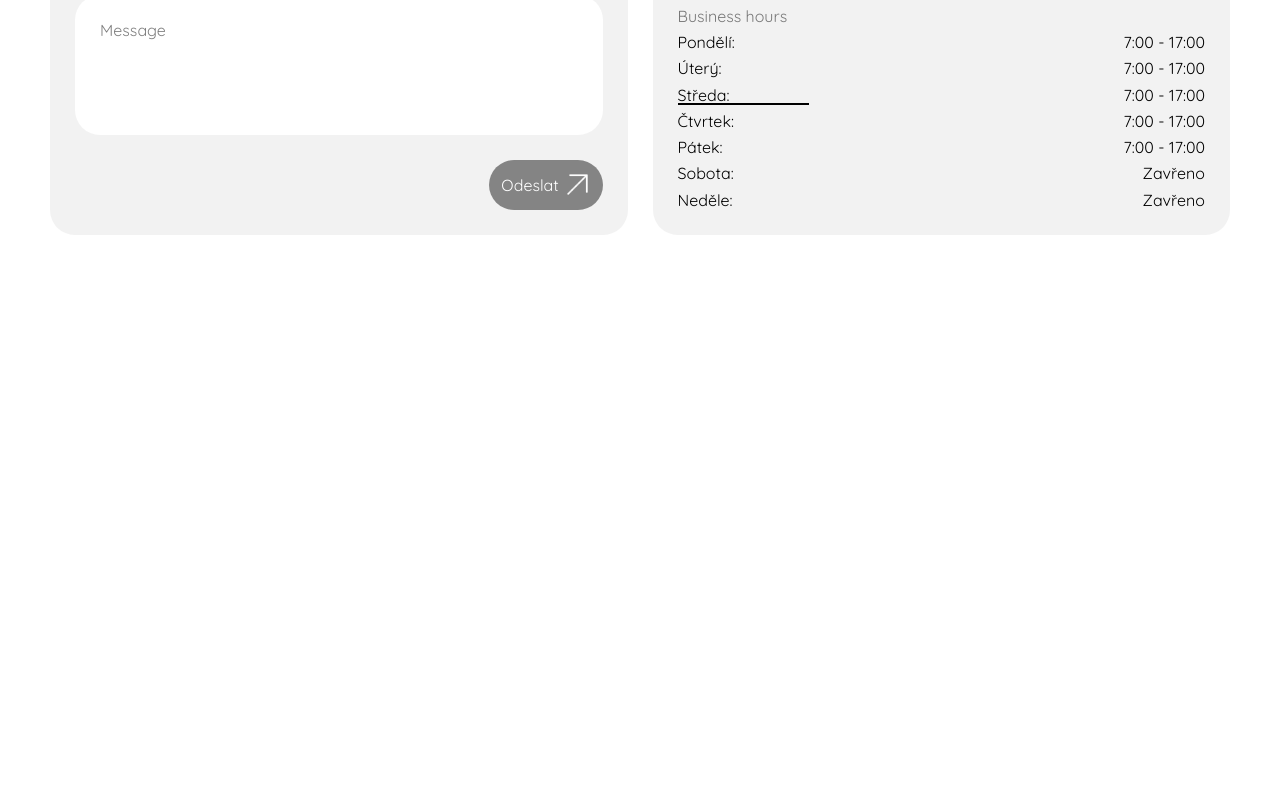
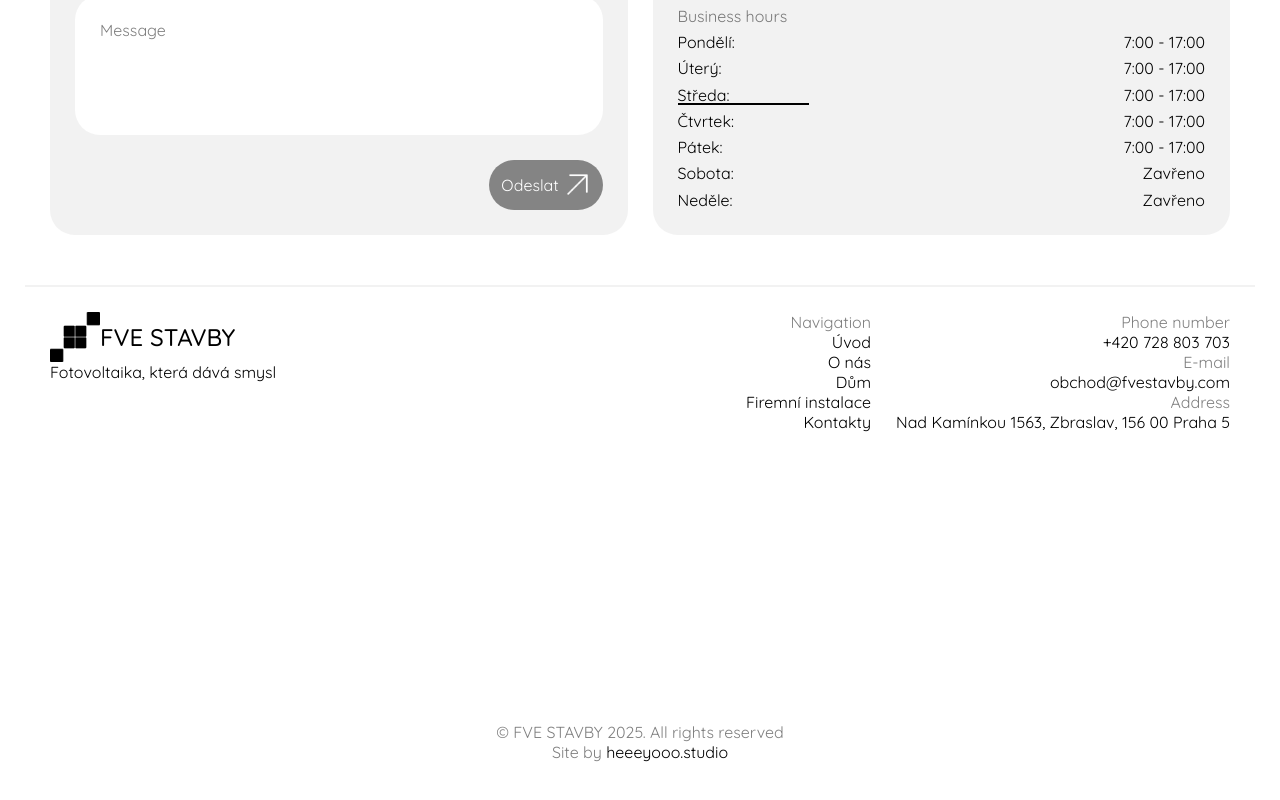
Before and after one commit to stepandordiai/fve-stavby, a React (Vite) app: page /contacts in a window 1280 px wide. Shown: the part 538-1338 px from the top of the page. Before the commit the page ends 823 px from the top, so only its background shows below. Built offline with nearby package versions, Linux system fonts and the light colour scheme.

Commit message:
v2.0.0 Add Footer

```diff
--- a/src/App.jsx
+++ b/src/App.jsx
@@ -5,6 +5,7 @@ import Building from "./components/Building/Building";
 import { BrowserRouter as Router, Routes, Route } from "react-router-dom";
 import Contacts from "./pages/Contacts/Contacts";
 import "./App.scss";
+import Footer from "./components/Footer/Footer";
 
 function App() {
     return (
@@ -16,6 +17,7 @@ function App() {
                 <Route path="/" element={<Home />} />
                 <Route path="/contacts" element={<Contacts />} />
             </Routes>
+            <Footer />
         </Router>
     );
 }
--- /dev/null
+++ b/src/components/Footer/Footer.jsx
@@ -0,0 +1,67 @@
+import { NavLink } from "react-router-dom";
+import logo from "./../../assets/logo/fve-stavby-black.png";
+import "./Footer.scss";
+
+const Footer = () => {
+    return (
+        <>
+            <div className="divider"></div>
+            <footer className="footer">
+                <div className="footer-top">
+                    <div>
+                        <NavLink className={"footer-top__logo"} to={"/"}>
+                            <img src={logo} alt="Logo" />
+                            <span>FVE STAVBY</span>
+                        </NavLink>
+                        <p>Fotovoltaika, která dává smysl</p>
+                    </div>
+                    <div className="footer-top__right-container">
+                        <div className="footer-top__nav">
+                            <p>Navigation</p>
+                            <ul className="footer-top__nav-list">
+                                <li>Úvod</li>
+                                <li>O nás</li>
+                                <li>Dům</li>
+                                <li>Firemní instalace</li>
+                                <li>Kontakty</li>
+                            </ul>
+                        </div>
+                        <ul className="footer-top__contact-details">
+                            <li>
+                                <span>Phone number</span>
+                                <a href="tel:+420728803703">+420 728 803 703</a>
+                            </li>
+                            <li>
+                                <span>E-mail</span>
+                                <a href="mailto:obchod@fvestavby.com">
+                                    obchod@fvestavby.com
+                                </a>
+                            </li>
+                            <li>
+                                <span>Address</span>
+                                <a href="mailto:obchod@fvestavby.com">
+                                    Nad Kamínkou 1563, Zbraslav, 156 00 Praha 5
+                                </a>
+                            </li>
+                        </ul>
+                    </div>
+                </div>
+
+                <div className="footer-bottom">
+                    <p>&copy; FVE STAVBY 2025. All rights reserved</p>
+                    <div>
+                        <span>Site by </span>
+                        <a
+                            className="creator-link"
+                            href="https://heeeyooo-studio.netlify.app/"
+                        >
+                            heeeyooo.studio
+                        </a>
+                    </div>
+                </div>
+            </footer>
+        </>
+    );
+};
+
+export default Footer;
--- /dev/null
+++ b/src/components/Footer/Footer.scss
@@ -0,0 +1,153 @@
+.footer {
+    // min-height: 100vh;
+    min-height: 500px;
+    padding: 25px;
+    display: flex;
+    flex-direction: column;
+    justify-content: space-between;
+    row-gap: 25px;
+}
+
+.footer-top {
+    display: flex;
+    gap: 25px;
+    align-items: flex-start;
+}
+
+.footer-top__logo {
+    display: flex;
+    align-items: center;
+
+    img {
+        width: 50px;
+    }
+
+    span {
+        font-size: 1.5rem;
+        font-weight: 500;
+        color: #000;
+    }
+}
+
+.footer-top__right-container {
+    display: flex;
+    justify-content: flex-end;
+    gap: 25px;
+    flex-grow: 1;
+}
+
+.footer-top__nav {
+    display: flex;
+    flex-direction: column;
+    align-items: flex-end;
+    p {
+        opacity: 0.5;
+    }
+}
+
+.footer-top__nav-list {
+    display: flex;
+    flex-direction: column;
+    align-items: flex-end;
+
+    li {
+    }
+}
+
+.footer-top__contact-details {
+    li {
+        display: flex;
+        flex-direction: column;
+        align-items: flex-end;
+
+        span {
+            opacity: 0.5;
+        }
+
+        a {
+            color: #000;
+        }
+    }
+}
+
+.footer-bottom {
+    display: flex;
+    align-items: center;
+    flex-direction: column;
+
+    p,
+    span {
+        opacity: 0.5;
+    }
+}
+
+.creator-link {
+    position: relative;
+    color: #000;
+    opacity: 1;
+}
+
+.creator-link::before {
+    content: "";
+    position: absolute;
+    bottom: 0;
+    left: 0;
+    width: 25%;
+    height: 1.25px;
+    background: #000;
+    transform: scaleX(0);
+    transform-origin: bottom left;
+    transition: transform 0.3s;
+}
+
+.creator-link:hover::before {
+    transform: scaleX(1);
+}
+
+@media screen and (max-width: 850px) {
+    .footer-top {
+        flex-direction: column;
+    }
+
+    .footer-top__right-container {
+        display: flex;
+        // justify-content: space-between;
+        justify-content: space-between;
+        // align-items: ;
+        gap: 25px;
+        width: 100%;
+        // flex-grow: 1;
+        // width: 100%;
+    }
+
+    .footer-top__nav {
+        align-items: flex-start;
+    }
+
+    .footer-top__nav-list {
+        align-items: flex-start;
+    }
+}
+
+@media screen and (max-width: 800px) {
+    .footer {
+        padding: 10px;
+    }
+
+    .footer-top {
+        flex-direction: column;
+    }
+}
+
+@media screen and (max-width: 550px) {
+    .footer-top__right-container {
+        flex-direction: column;
+        align-items: flex-start;
+    }
+
+    .footer-top__contact-details {
+        li {
+            align-items: flex-start;
+        }
+    }
+}
--- a/src/components/Header/Header.jsx
+++ b/src/components/Header/Header.jsx
@@ -26,7 +26,7 @@ const Header = () => {
         <>
             <header className="header">
                 <div className="header-top">
-                    <NavLink to={"/"} className="header-top__logo-container">
+                    <NavLink to={"/"} className="header-top__logo">
                         <img src={logo2} alt="Logo" />
                         <span>FVE STAVBY</span>
                     </NavLink>
--- a/src/components/Header/Header.scss
+++ b/src/components/Header/Header.scss
@@ -18,7 +18,7 @@
     color: #fff;
 }
 
-.header-top__logo-container {
+.header-top__logo {
     height: 50px;
     @include flex-center;
     color: #fff;
```
Also changed, not shown: src/assets/logo/fve-stavby-black.png (added).
